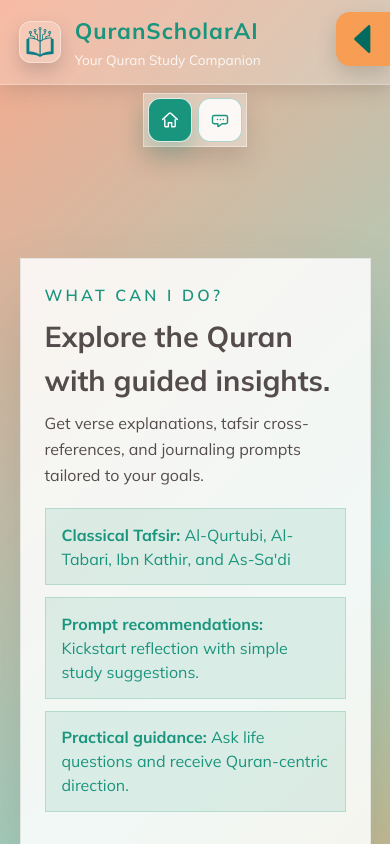
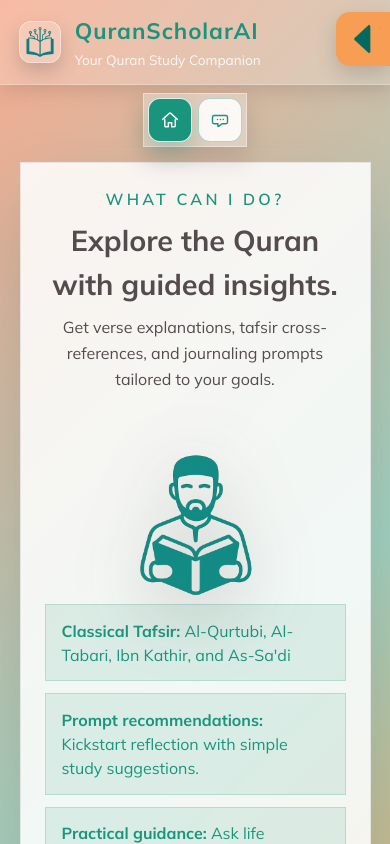
Before and after one commit to jacobmccartney/quran-ai, a React (Vite) app: page / in a window 390 px wide. Shown: the top 844 px of the page. Built offline with nearby package versions, Linux system fonts and the light colour scheme.

Commit message:
check previous commit

```diff
--- a/src/App.css
+++ b/src/App.css
@@ -309,6 +309,33 @@ body {
   border: 1px solid rgba(84, 76, 76, 0.1);
 }
 
+.start-screen__layout {
+  display: flex;
+  align-items: flex-start;
+  justify-content: space-between;
+  gap: clamp(1rem, 3vw, 2rem);
+}
+
+.start-screen__copy {
+  flex: 1 1 0;
+  min-width: 0;
+}
+
+.start-screen__illustration {
+  flex: 0 0 auto;
+  display: flex;
+  align-items: flex-start;
+  justify-content: flex-end;
+}
+
+.start-screen__illustration img {
+  width: clamp(160px, 26vw, 280px);
+  height: auto;
+  display: block;
+  object-fit: contain;
+  filter: drop-shadow(0 18px 35px rgba(84, 76, 76, 0.32));
+}
+
 .start-screen__eyebrow {
   margin: 0 0 0.5rem;
   text-transform: uppercase;
@@ -498,4 +525,19 @@ body {
   .primary-column {
     padding: clamp(1rem, 6vw, 1.5rem);
   }
+
+  .start-screen__layout {
+    flex-direction: column;
+    align-items: center;
+    text-align: center;
+  }
+
+  .start-screen__copy {
+    text-align: center;
+  }
+
+  .start-screen__illustration {
+    justify-content: center;
+    margin-top: 1rem;
+  }
 }
--- a/src/App.jsx
+++ b/src/App.jsx
@@ -13,6 +13,7 @@ const withBase = (path) => {
 const SIDEBAR_OPEN_ICON = withBase('/icons/open.png')
 const SIDEBAR_CLOSED_ICON = withBase('/icons/close.png')
 const LOGO_ICON = withBase('/icons/logo.png')
+const READ_ICON = withBase('/icons/read.png')
 const WEBHOOK_URL =
   'https://jacobmccartney.app.n8n.cloud/webhook/5757617c-121a-441d-ac4f-496fc058e763/chat'
 const NAV_PAGES = {
@@ -193,11 +194,18 @@ function App() {
     <main className="start-layout">
       <section className="start-screen">
         <div className="start-screen__content">
-          <p className="start-screen__eyebrow">What can I do?</p>
-          <h2>Explore the Quran with guided insights.</h2>
-          <p className="start-screen__lede">
-            Get verse explanations, tafsir cross-references, and journaling prompts tailored to your goals.
-          </p>
+          <div className="start-screen__layout">
+            <div className="start-screen__copy">
+              <p className="start-screen__eyebrow">What can I do?</p>
+              <h2>Explore the Quran with guided insights.</h2>
+              <p className="start-screen__lede">
+                Get verse explanations, tafsir cross-references, and journaling prompts tailored to your goals.
+              </p>
+            </div>
+            <div className="start-screen__illustration" aria-hidden="true">
+              <img src={READ_ICON} alt="" />
+            </div>
+          </div>
           <ul className="start-screen__features">
             <li>
               <strong>Classical Tafsir:</strong> Al-Qurtubi, Al-Tabari, Ibn Kathir, and As-Sa'di
```
Also changed, not shown: public/icons/read.png (added).
